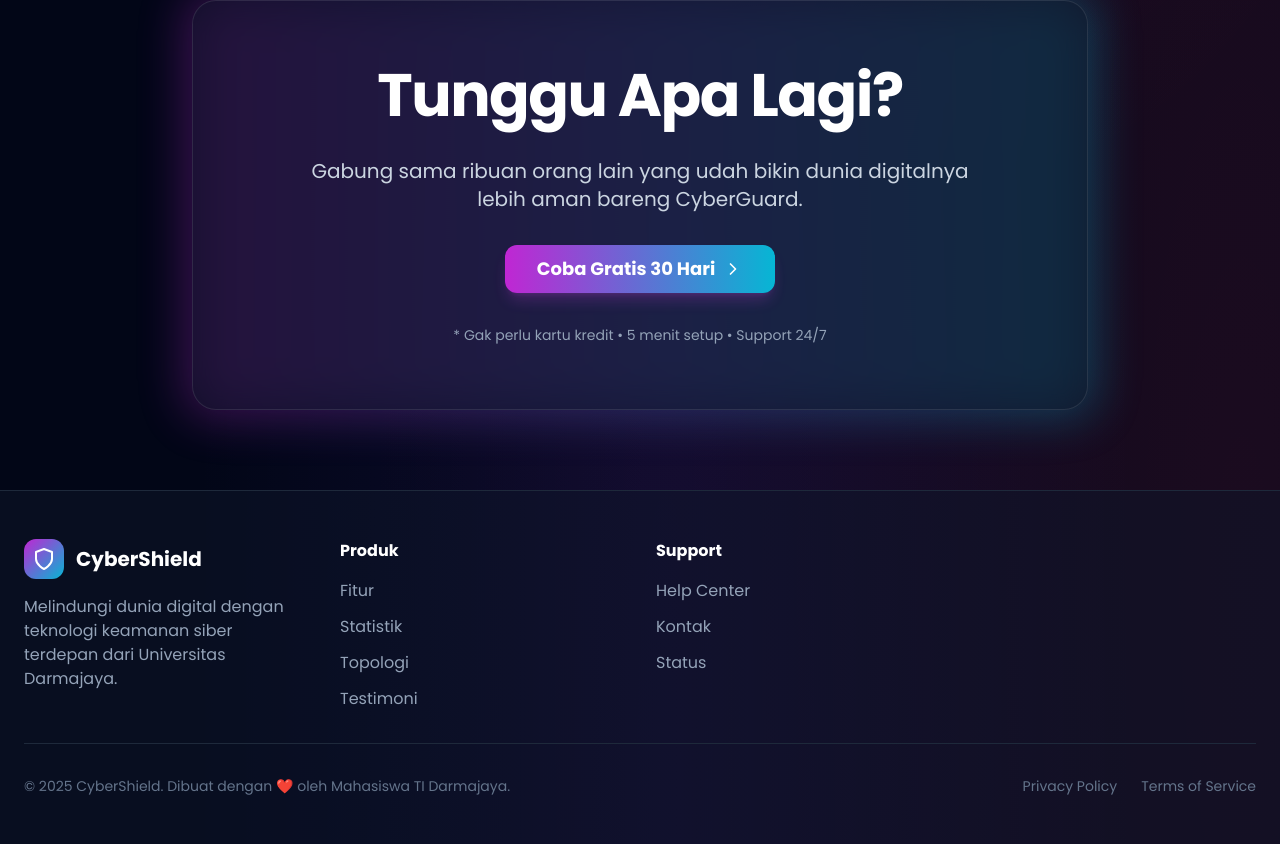
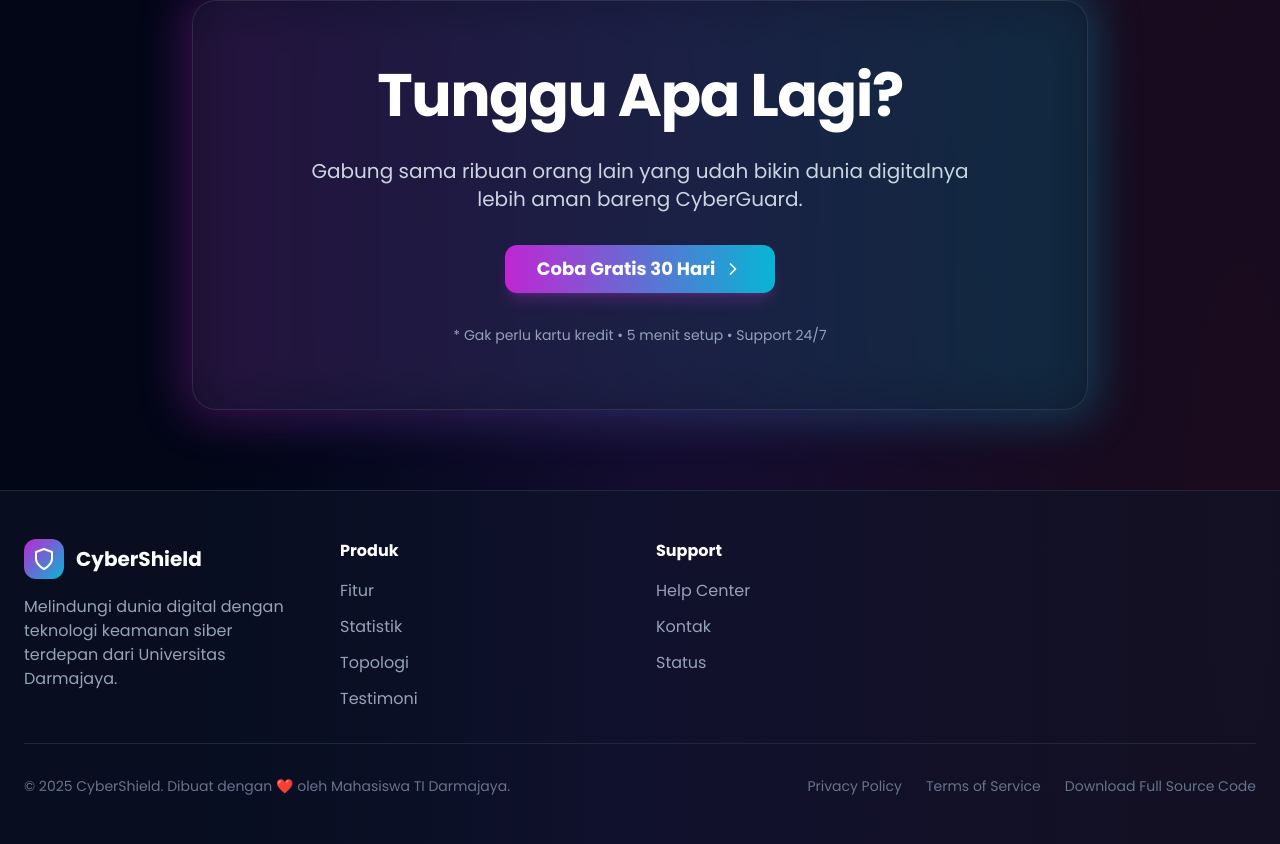
Before and after one commit to InMyMine7/landing_page_tugas_uas, a React (Vite) app: page / in a window 1280 px wide. Shown: the part 5803-6647 px from the top of the page. Built offline with nearby package versions, Linux system fonts and the light colour scheme.

Commit message:
Update navigation.js

```diff
--- a/src/constants/navigation.js
+++ b/src/constants/navigation.js
@@ -94,6 +94,7 @@ export const footerLinks = {
   legal: [
       { id: 'hero', label: 'Privacy Policy' },
       { id: 'hero', label: 'Terms of Service' },
+      { id: 'hero', label: 'Download Full Source Code', href: 'https://github.com/InMyMine7/landing_page_tugas_uas' },
   ]
 };
 
```
